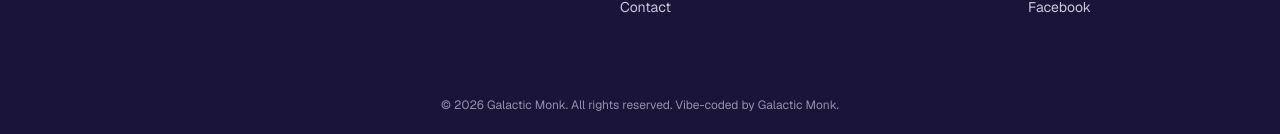
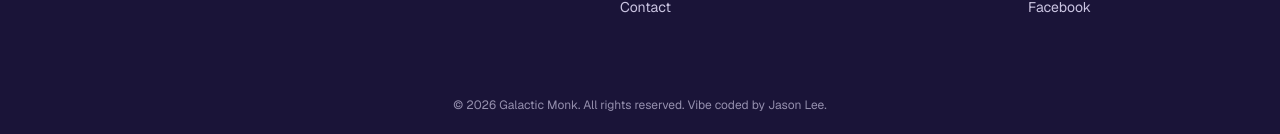
Before and after one commit to TheGalacticMonk/galacticmonk, a Next.js app: page / in a window 1280 px wide. Shown: the part 2547-2681 px from the top of the page. Built offline with nearby package versions, Linux system fonts and the light colour scheme.

Commit message:
Update website

```diff
--- a/src/components/Footer.tsx
+++ b/src/components/Footer.tsx
@@ -96,7 +96,7 @@ export default function Footer() {
       </div>
 
       <div className="px-6 py-6 text-center text-xs text-cream-dim/70">
-        © {new Date().getFullYear()} Galactic Monk. All rights reserved. Vibe-coded by Galactic Monk.
+        © {new Date().getFullYear()} Galactic Monk. All rights reserved. Vibe coded by Jason Lee.
       </div>
     </footer>
   );
```
